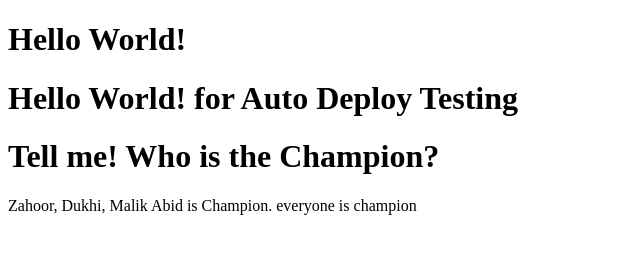
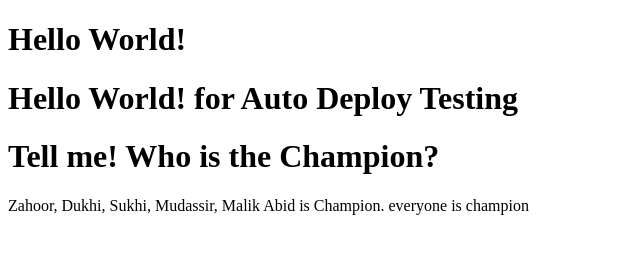
Before and after one commit to DeveloperHussnain/Bootcamp2020, a plain HTML site: page index.html in a window 1280 px wide. Shown: the whole page, without its empty margins (0-640 px from the left). Drawn offline with Linux system fonts and the light colour scheme.

Commit message:
Mudasar champion

```diff
--- a/index.html
+++ b/index.html
@@ -9,6 +9,6 @@
 <h1>Hello World!</h1>
 <h1>Hello World! for Auto Deploy Testing</h1>
 <h1>Tell me! Who is the Champion?</h1>
-<p>Zahoor, Dukhi, Malik Abid is Champion. everyone is champion</p>
+<p>Zahoor, Dukhi, Sukhi, Mudassir, Malik Abid is Champion. everyone is champion</p>
 </body>
 </html>
```
